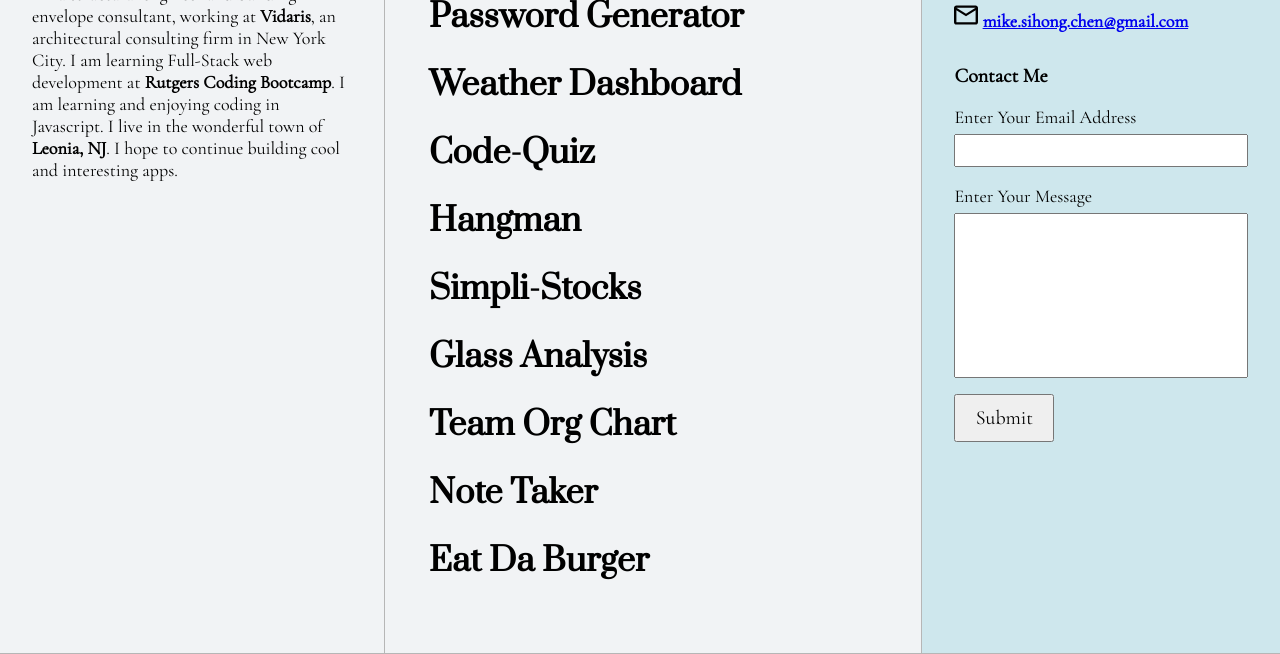
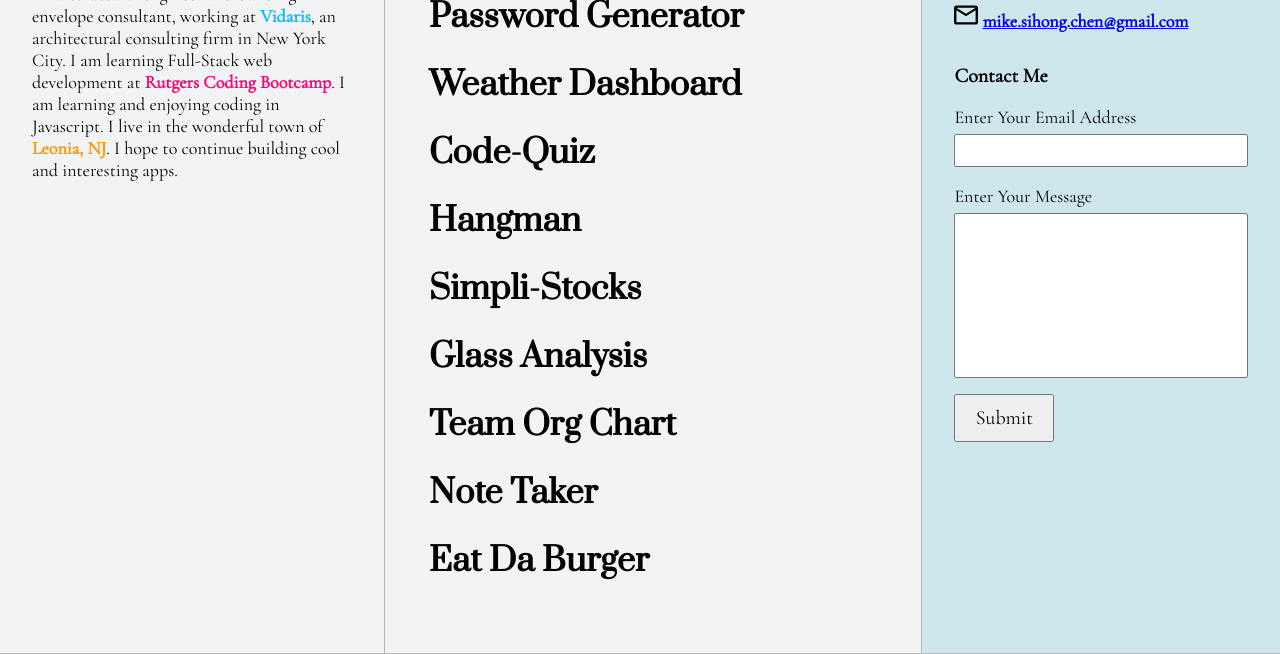
Before and after one commit to mc4506/mc4506.github.io, a plain HTML site: page index.html in a window 1280 px wide. Shown: the part 146-800 px from the top of the page. Drawn offline with nearby package versions, Linux system fonts and the light colour scheme.

Commit message:
added colored links in about me

```diff
--- a/index.html
+++ b/index.html
@@ -37,10 +37,10 @@
             ABOUT ME
         </h2>
         <p class="content">
-            I'm a structural engineer and building envelope consultant, working at <a href="https://vidaris.com" target="_blank">Vidaris</a>, an architectural consulting firm in
-            New York City. I am learning Full-Stack web development at <a href="https://bootcamp.rutgers.edu/" target="_blank">Rutgers Coding Bootcamp</a>. I am learning and
+            I'm a structural engineer and building envelope consultant, working at <a href="https://vidaris.com" target="_blank"><span style="color:#03befc">Vidaris</span></a>, an architectural consulting firm in
+            New York City. I am learning Full-Stack web development at <a href="https://bootcamp.rutgers.edu/" target="_blank"><span style="color:#fc0377">Rutgers Coding Bootcamp</span></a>. I am learning and
             enjoying coding in Javascript. I live in the
-            wonderful town of <a href="https://www.leonianj.gov" target="_blank">Leonia, NJ</a>. I hope to continue building cool and interesting apps.
+            wonderful town of <a href="https://www.leonianj.gov" target="_blank"><span style="color:#fc9803">Leonia, NJ</span></a>. I hope to continue building cool and interesting apps.
         </p>
     </div>
 
```
